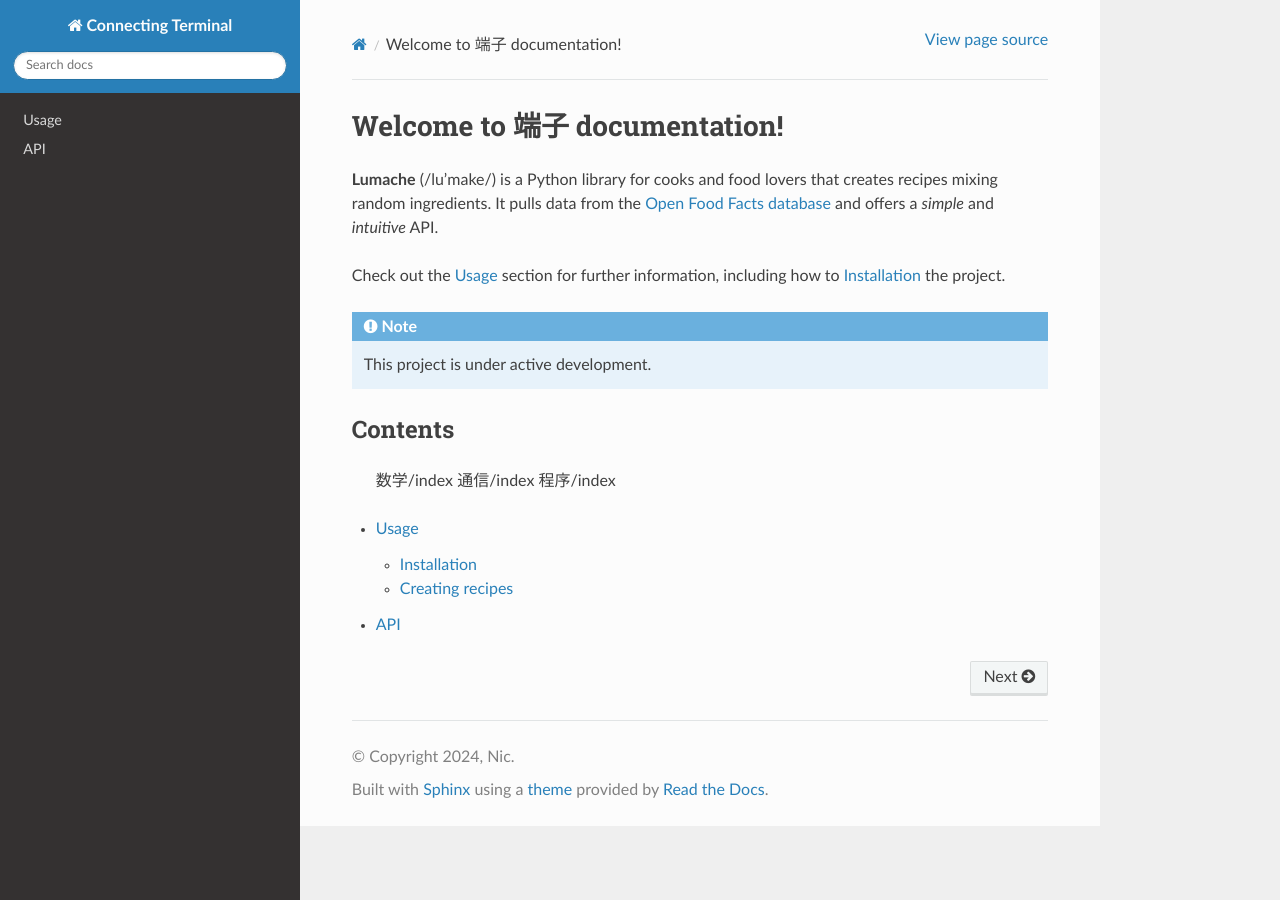
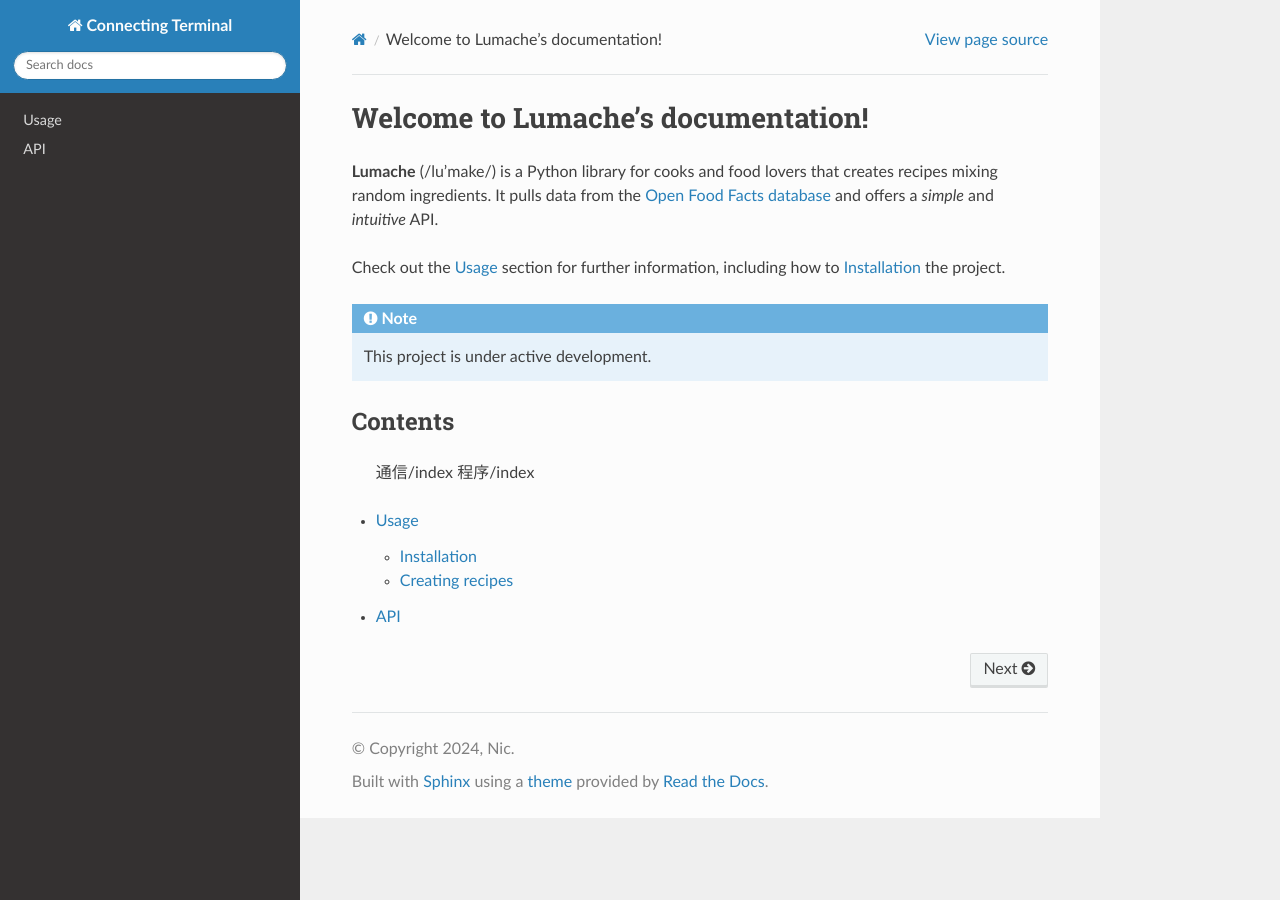
Before and after one commit to naiveZhou/duanzi, a Sphinx documentation site: the page built from docs/source/index.rst, in a window 1280 px wide. Built offline with Sphinx 7.4.7 and the Read the Docs theme 3.1.0, drawn with Linux system fonts in a browser that asks for light colours; pages that are not in the unit, such as notebooks, are missing from menus.

Commit message:
update:更新2

```diff
--- a/docs/source/index.rst
+++ b/docs/source/index.rst
@@ -1,4 +1,4 @@
-Welcome to 端子 documentation!
+Welcome to Lumache's documentation!
 ===================================
 
 **Lumache** (/lu'make/) is a Python library for cooks and food lovers
@@ -15,7 +15,7 @@ how to :ref:`installation` the project.
 
 Contents
 --------
-   数学/index
+
    通信/index
    程序/index
 
--- /dev/null
+++ b/docs/source/数学/01基础/index.rst
@@ -0,0 +1,6 @@
+01基础
+=================================
+.. toctree::
+   :maxdepth: 1
+
+   01.初等数学
--- a/docs/source/数学/index.rst
+++ b/docs/source/数学/index.rst
@@ -1,4 +1,7 @@
+C++知识=================================
 .. toctree::
    :maxdepth: 2
 
-   教程2.md
+   01基础/index
+   02数据结构/index
+   03多线程/index
```
Also changed, not shown: other parts of docs/source/index.rst (+1 -0 lines), docs/source/数学/01基础/初等数学.md (added).
